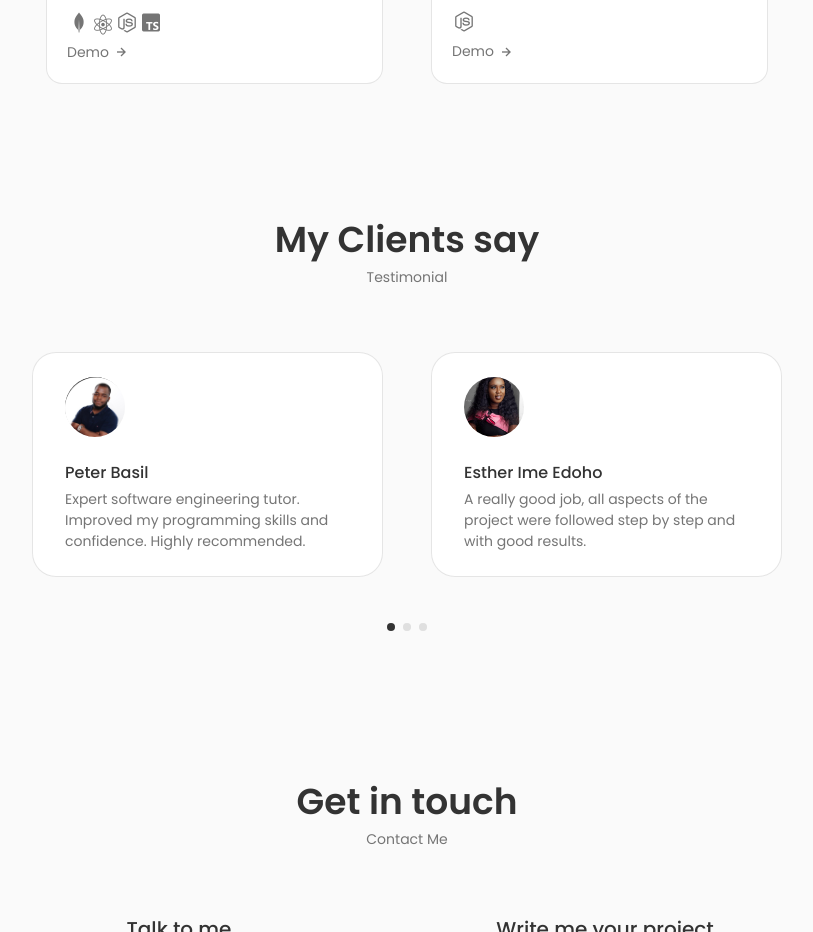
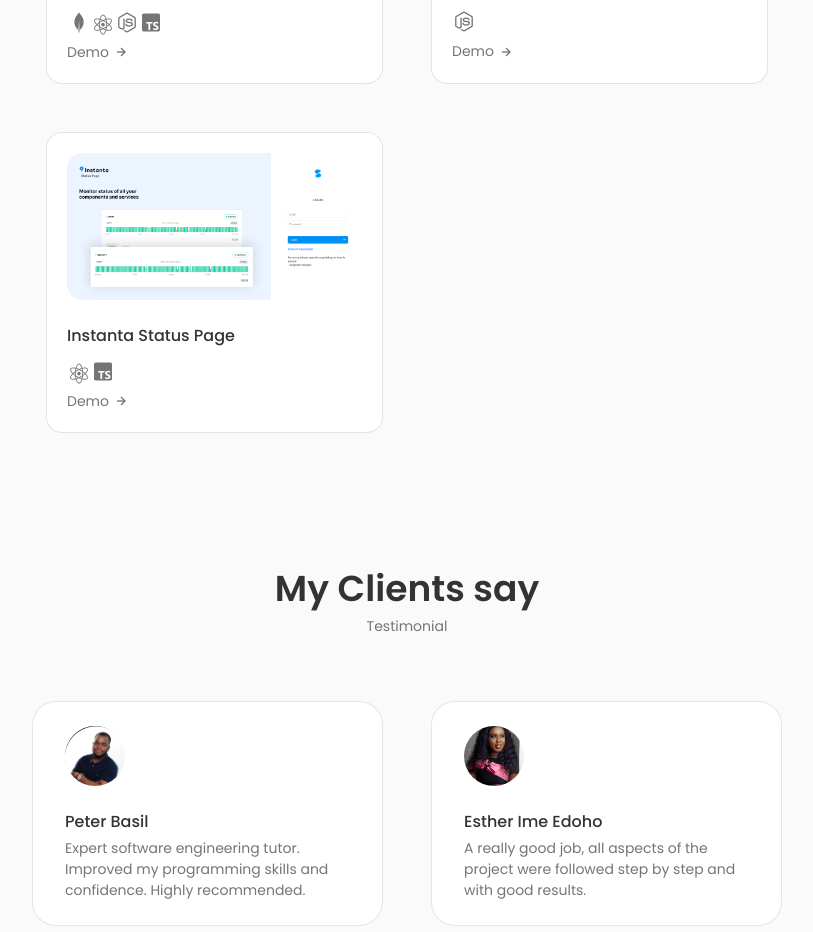
Before and after one commit to Nixhazel/React-Portfolio-V1, a React (Create React App) app: page / in a window 1280 px wide. Shown: the part 5300-6232 px from the top of the page, without its empty margins (233-1046 px from the left). Built offline with nearby package versions, Linux system fonts and the light colour scheme.

Commit message:
updated resume and work

```diff
--- a/src/components/work/Data.jsx
+++ b/src/components/work/Data.jsx
@@ -6,6 +6,7 @@ import Work5 from '../../assets/work5.png'
 import Work6 from '../../assets/work6.png'
 import Work7 from '../../assets/work7.png'
 import Work8 from '../../assets/work8.png'
+import Work9 from '../../assets/work9.png'
 
 export const projectsData = [
 	{
@@ -121,6 +122,19 @@ export const projectsData = [
 		),
 		link: "https://todo-app-express-e34j.onrender.com",
 	},
+	{
+		id: 9,
+		image: Work9,
+		title: "Instanta Status Page",
+		category: "Front-End",
+		description: (
+			<div>
+				<i class='uil uil-react'></i>
+				<i class='bx bxl-typescript'></i>
+			</div>
+		),
+		link: "https://todo-app-express-e34j.onrender.com",
+	},
 ];
 
 export const projectsNav = [
```
Also changed, not shown: src/assets/work9.png (added), 1 other file (tests, documents, lock files or other folders).
